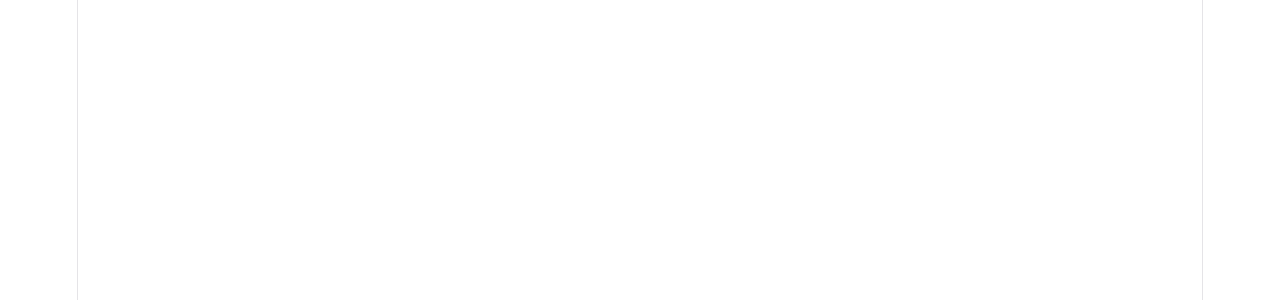
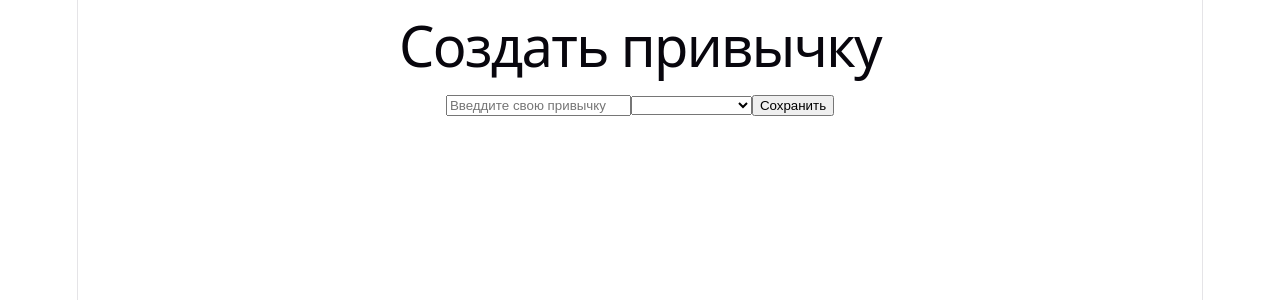
Before and after one commit to pifor228/Treker, a React (Vite) app in the folder React/: page / in a window 1280 px wide. Shown: the top 300 px of the page. Built offline with nearby package versions, Linux system fonts and the light colour scheme.

Commit message:
Удаление и добавление создать привычку все еще не добавленно удаление

```diff
--- a/React/src/App.tsx
+++ b/React/src/App.tsx
@@ -1,11 +1,77 @@
-import { useState } from 'react'
-import styles from'./App.css'
+// import styles from'./App.css'
+// import CreaterItem from "./Component/CreaterItem/createritem";
+import { useEffect, useState, type FormEvent } from "react";
 
+type Task = {
+  id: number;
+  title: string;
+  completed: string;
+  ckok: string;
+  restor: string
+};
 function App() {
+  const [tasks, setTasks] = useState<Task[]>(() => {
+    const savedTasks = localStorage.getItem("tasks");
+    return savedTasks ? (JSON.parse(savedTasks) as Task[]) : [];
+  });
+  const [text, setText] = useState("");
+  const [comp, setComp ] = useState("")
+  const [ckok, setCkok ] = useState("")
+  const [restor, setRestor ] = useState("")
+  useEffect(() => {
+    localStorage.setItem("tasks", JSON.stringify(tasks));
+  }, [tasks]);
+
+  function handleAddTask(event: FormEvent<HTMLFormElement>) {
+    event.preventDefault();
+
+    if (!text.trim()) {
+      return;
+    }
+
+    const newTask = {
+      id: Date.now(),
+      title: text,
+      completed: comp,
+      ckok: ckok,
+      restor: restor,
+    };
+
+    setTasks([...tasks, newTask]);
+    setText("");
+    setComp("");
+    setCkok("");
+    setRestor("");
+  }
+
   return (
-    <>
-    </>
-  )
+    <div>
+      <h1>Создать привычку</h1>
+
+      <form onSubmit={handleAddTask}>
+        <input
+          type="text"
+          value={text}
+          onChange={(event) => setText(event.target.value)}
+          placeholder="Введдите свою привычку"
+        />
+        <select
+            value={comp}
+            onChange={(event) => setComp(event.target.value)}
+          >
+            <option value=""></option>
+            <option value=" Выполненно">Выполненно</option>
+            <option value=" Не Выполненно">Не Выполненно</option>
+          </select>
+        <button type="submit">Сохранить</button>
+      </form>
+      <ul>
+        {tasks.map((task) => (
+          <li key={task.id}>{task.title}{task.completed}</li>
+        ))}
+      </ul>
+    </div>
+  );
 }
 
-export default App
+export default App;
```
Also changed, not shown: React/src/App.css (+41 -0 lines), React/src/Component/CreaterItem/createritem.tsx (deleted, +0 -11 lines), React/src/Component/Header/header.tsx (deleted).
